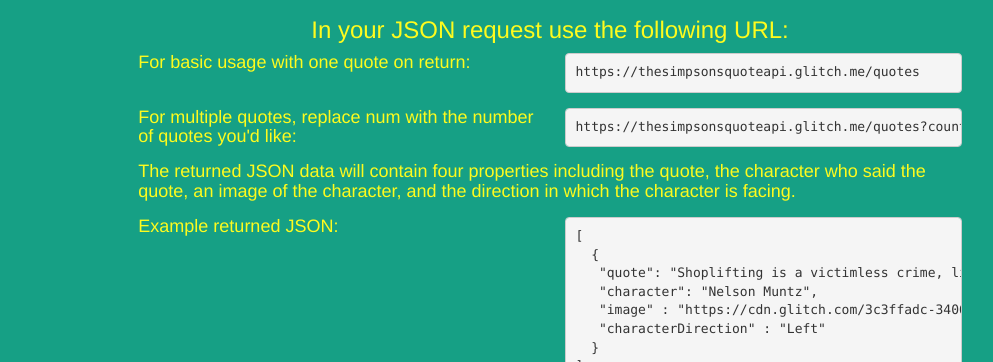
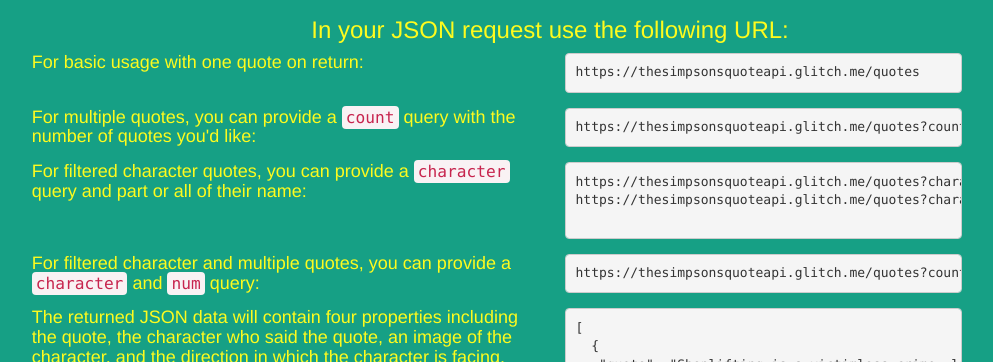
Before and after one commit to JLuboff/TheSimpsonsQuoteAPI, a website: page public/index.html in a window 1280 px wide. Shown: the part 438-800 px from the top of the page, without its empty margins (90-1083 px from the left). Drawn offline with nearby package versions, Linux system fonts and the light colour scheme.

Commit message:
Updated documentation to include new character query param information

```diff
--- a/public/index.html
+++ b/public/index.html
@@ -1,19 +1,26 @@
 <!DOCTYPE html>
 <html>
   <head>
-  <title>The Simpsons Quote API -- Written by Jason Luboff </title>
-  <link rel="stylesheet" href="https://maxcdn.bootstrapcdn.com/bootstrap/3.3.7/css/bootstrap.min.css" integrity="sha384-BVYiiSIFeK1dGmJRAkycuHAHRg32OmUcww7on3RYdg4Va+PmSTsz/K68vbdEjh4u" crossorigin="anonymous">
-  <link rel="stylesheet" type="text/css" href="/css/style.css">
-
+    <title>The Simpsons Quote API -- Written by Jason Luboff</title>
+    <link
+      rel="stylesheet"
+      href="https://maxcdn.bootstrapcdn.com/bootstrap/3.3.7/css/bootstrap.min.css"
+      integrity="sha384-BVYiiSIFeK1dGmJRAkycuHAHRg32OmUcww7on3RYdg4Va+PmSTsz/K68vbdEjh4u"
+      crossorigin="anonymous"
+    />
+    <link rel="stylesheet" type="text/css" href="/css/style.css" />
   </head>
   <body>
     <div class="container-fluid">
-    <img class="img-responsive center-block" src="https://cdn.glitch.com/3c3ffadc-3406-4440-bb95-d40ec8fcde72%2Fsimpsons.PNG?1497481539770" />
-    <h1 class="unselectable">Quote API -- Usage </h1>
+      <img
+        class="img-responsive center-block"
+        src="https://cdn.glitch.com/3c3ffadc-3406-4440-bb95-d40ec8fcde72%2Fsimpsons.PNG?1497481539770"
+      />
+      <h1 class="unselectable">Quote API -- Usage</h1>
       <h3 class="unselectable">In your JSON request use the following URL:</h3>
       <h4>
         <div class="row">
-        <div class="col-lg-4 col-lg-offset-2 unselectable">
+          <div class="col-lg-5 col-lg-offset-1 unselectable">
             For basic usage with one quote on return:
           </div>
           <div class="col-lg-4">
@@ -21,21 +28,38 @@
           </div>
         </div>
         <div class="row">
-        <div class="col-lg-4 col-lg-offset-2 unselectable">
-          For multiple quotes, replace num with the number of quotes you'd like:
+          <div class="col-lg-5 col-lg-offset-1 unselectable">
+            For multiple quotes, you can provide a <code>count</code> query with the number
+            of quotes you'd like:
           </div>
           <div class="col-lg-4">
             <pre>https://thesimpsonsquoteapi.glitch.me/quotes?count=num</pre>
           </div>
         </div>
         <div class="row">
-        <div class="col-lg-8 col-lg-offset-2 unselectable">
-          The returned JSON data will contain four properties including the quote, the character who said the quote, an image of the character, and the direction in which the character is facing.
+          <div class="col-lg-5 col-lg-offset-1 unselectable">
+            For filtered character quotes, you can provide a <code>character</code> query
+            and part or all of their name:
+          </div>
+          <div class="col-lg-4">
+            <pre>https://thesimpsonsquoteapi.glitch.me/quotes?character=ho //Would return a quote from Homer or Milhouse
+https://thesimpsonsquoteapi.glitch.me/quotes?character=homer simpson //Would return a quote only from Homer
+              </pre>
           </div>
         </div>
-      <div class="row example">
-        <div class="col-lg-4 col-lg-offset-2 unselectable">
-          Example returned JSON:
+                <div class="row">
+          <div class="col-lg-5 col-lg-offset-1 unselectable">
+            For filtered character and multiple quotes, you can provide a <code>character</code> and <code>num</code> query:
+          </div>
+          <div class="col-lg-4">
+            <pre>https://thesimpsonsquoteapi.glitch.me/quotes?count=15&character=ho //Would return up to 15 quotes from Homer and Milhouse</pre>
+          </div>
+        </div>
+        <div class="row">
+          <div class="col-lg-5 col-lg-offset-1 unselectable">
+            The returned JSON data will contain four properties including the
+            quote, the character who said the quote, an image of the character,
+            and the direction in which the character is facing.
           </div>
                     <div class="col-lg-4">
             <pre>
@@ -47,7 +71,8 @@
    "characterDirection" : "Left"
   }
 ]
-          </pre>
+          </pre
+            >
           </div>
         </div>
       </h4>
```
Also changed, not shown: README.md. Lines whose indentation alone changed are shown as unchanged.
